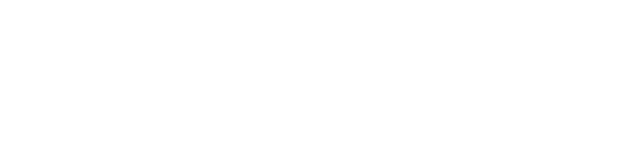
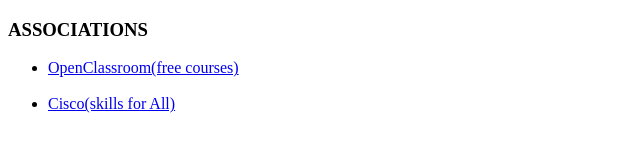
Before and after one commit to YackG2002/git-mon-cv, a plain HTML site: page index.html in a window 1280 px wide. Shown: the whole page, without its empty margins (0-640 px from the left). Drawn offline with Linux system fonts and the light colour scheme.

Commit message:
mise en place de la section associations

```diff
--- a/index.html
+++ b/index.html
@@ -8,7 +8,13 @@
 </head>
 <body>
     <header>
-
+        <section class="associations">
+            <h3>ASSOCIATIONS</h3>
+            <ul>
+                <li><a href="www.openclassrooms.com">OpenClassroom(free courses)</a></li><br>
+                <li><a href="www.cisco.com">Cisco(skills for All)</a></li>
+            </ul>
+        </section>
     </header>
     <main>
 
```
